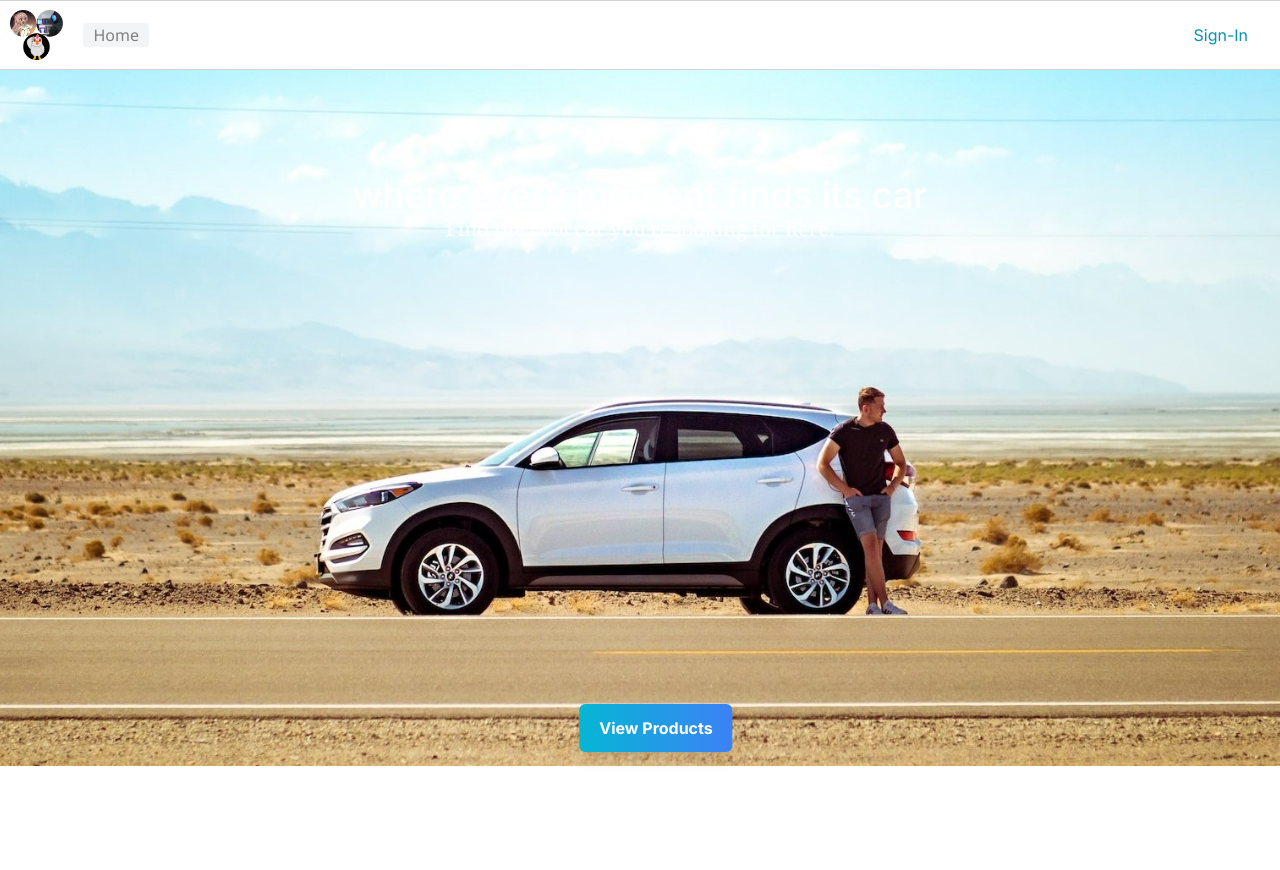
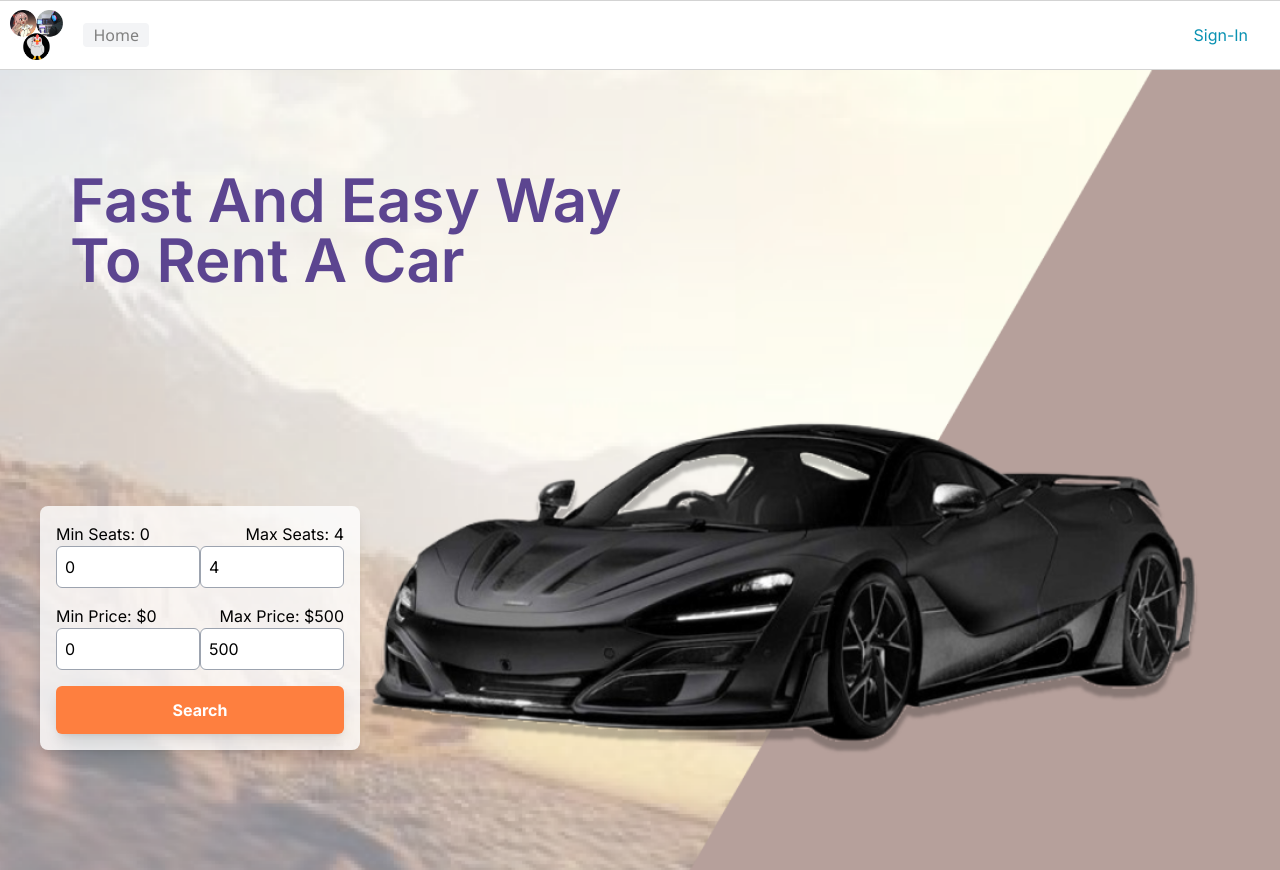
Before and after one commit to 2110503-2564/fe-project-2024-2-rest-in, a Next.js app: page / in a window 1280 px wide. Before the commit the page ends 800 px from the top, so only its background shows below. Built offline with nearby package versions, Linux system fonts and the light colour scheme; no server answers.

Commit message:
home bf link api

```diff
--- a/src/app/page.tsx
+++ b/src/app/page.tsx
@@ -1,23 +1,25 @@
 "use client"
+import { useState } from "react";
 import Banner from "@/components/Banner";
 import Link from "next/link";
 
 export default function Home() {
-  const handleClick = (e: React.MouseEvent<HTMLButtonElement>) => {
-    e.stopPropagation();
-  };
+
+  // const handleClick = (e: React.MouseEvent<HTMLButtonElement>) => {
+  //   e.stopPropagation();
+  // };
 
   return (
     <main>
       <Banner/>
-      <Link href="/cars" prefetch={true} >
+      {/* <Link href="/cars" prefetch={true} >
         <button className="bg-gradient-to-r from-cyan-500 to-blue-500 text-white border-none
         font-bold py-3 px-5 m-4 rounded-md z-30 absolute bottom-8 left-1/2 transform -translate-x-1/2
         shadow-lg transition-transform duration-300 hover:scale-105"
         onClick={handleClick}>
-            View Products
+            Search
         </button>
-      </Link>
+      </Link> */}
     </main>
   );
 }
--- a/src/components/Banner.tsx
+++ b/src/components/Banner.tsx
@@ -1,5 +1,5 @@
-"use client"
-import {useState} from "react";
+"use client";
+import { useState } from "react";
 import { useRouter } from "next/navigation";
 import styles from "./banner.module.css";
 import Image from "next/image";
@@ -7,30 +7,124 @@ import { useSession } from "next-auth/react";
 import Link from "next/link";
 
 export default function Banner() {
-    const covers =['/img/cover1.jpg', '/img/cover2.jpg', '/img/cover3.jpg', '/img/cover4.jpg']
+  const covers = [
+    "/img/cover1.png",
+    "/img/cover2.jpg",
+    "/img/cover3.jpg",
+    "/img/cover4.jpg",
+  ];
   const [index, setIndex] = useState(0);
-    const router = useRouter()
 
-    const {data:session} = useSession()
-    console.log(session?.user.token)
+  const [minPrice, setMinPrice] = useState(0);
+  const [maxPrice, setMaxPrice] = useState(500);
+  const [minSeat, setMinSeat] = useState(0);
+  const [maxSeat, setMaxSeat] = useState(4);
+
+  const handleClick = (e: React.MouseEvent<HTMLButtonElement>) => {
+    e.stopPropagation();
+  };
+
+  const router = useRouter();
+
+  const { data: session } = useSession();
+  console.log(session?.user.token);
 
   return (
-        <div className={styles.banner} onClick={()=>{setIndex(index+1)}}>
-            <Image src={covers[index%4]}
+    // <div className={styles.banner} onClick={()=>{setIndex(index+1)}}>
+    //     <Image src={covers[index%4]}
+    <div className={styles.banner}>
+      <Image
+        src={"/img/cover1.png"}
         alt="Event"
         fill={true}
         priority={true}
-            style={{ objectFit: 'cover' }} />
+        style={{ objectFit: "cover" }}
+      />
       <div className={styles.bannerText}>
-                <h1 className='text-4xl font-medium text-white'>where every moment finds its car</h1>
-                <h3 className='text-xl font-serif text-white'>Find the cool car you're looking for here.</h3>
+        <h1 className="text-6xl font-semibold text-[#5C4590]">
+          Fast And Easy Way <br /> To Rent A Car
+        </h1>
       </div>
-            {
+      {/* {
                 session? <div className="z-30 absolute top-5 right-10 font-semibold text-cyan-800 text-xl">
                     Welcome {session.user?.name}</div>
                 : null
-            }
+            } */}
+
+      <div className="absolute bottom-10 left-10 transform -translate-y-20 bg-white bg-opacity-80 p-4 rounded-lg shadow-lg z-20 w-80 flex flex-col gap-4">
+        {/* เลือกจำนวนที่นั่ง */}
+        <div>
+          <div className="flex justify-between">
+            <label htmlFor="minSeat" className="text-black">
+              Min Seats: {minSeat}
+            </label>
+            <label htmlFor="maxSeat" className="text-black">
+              Max Seats: {maxSeat}
+            </label>
+          </div>
+          <div className="flex justify-between">
+            <input
+              id="minSeat"
+              type="number"
+              value={minSeat}
+              min="0"
+              max={maxSeat - 1}
+              onChange={(e) => setMinSeat(Number(e.target.value))}
+              className="w-1/2 p-2 rounded-md border border-gray-400"
+            />
+            <input
+              id="maxSeat"
+              type="number"
+              value={maxSeat}
+              min={minSeat + 1}
+              max="8"
+              onChange={(e) => setMaxSeat(Number(e.target.value))}
+              className="w-1/2 p-2 rounded-md border border-gray-400"
+            />
+          </div>
         </div>
 
+        {/* เลือกช่วงราคา */}
+        <div>
+          <div className="flex justify-between">
+            <label htmlFor="minPrice" className="text-black">
+              Min Price: ${minPrice}
+            </label>
+            <label htmlFor="maxPrice" className="text-black">
+              Max Price: ${maxPrice}
+            </label>
+          </div>
+          <div className="flex justify-between">
+            <input
+              id="minPrice"
+              type="number"
+              value={minPrice}
+              min="0"
+              max={maxPrice - 1}
+              onChange={(e) => setMinPrice(Number(e.target.value))}
+              className="w-1/2 p-2 rounded-md border border-gray-400"
+            />
+            <input
+              id="maxPrice"
+              type="number"
+              value={maxPrice}
+              min={minPrice + 1}
+              max="1000"
+              onChange={(e) => setMaxPrice(Number(e.target.value))}
+              className="w-1/2 p-2 rounded-md border border-gray-400"
+            />
+          </div>
+        </div>
+
+        <Link href="/cars" prefetch={true}>
+          <button className="bg-[#FE7F3F] text-white border-none
+          font-bold py-3 px-5 rounded-md shadow-lg transition-transform duration-300 hover:scale-105 w-full text-center"
+          onClick={handleClick}>
+            Search
+          </button>
+        </Link>
+
+      </div>
+    </div>
   );
 }
--- a/src/components/banner.module.css
+++ b/src/components/banner.module.css
@@ -3,14 +3,20 @@
     padding: 5px;
     margin: 0;
     width: 100vw;
-    height: 87vh;
+    height: 100vh;
     position: relative;
 }
 
 .bannerText {
-    position: relative;
+    position: absolute;
     top: 100px;
+    left: 20px;
     z-index: 20;
-    text-align: center;
-    color: black;
+    text-align: left;
+    font-size: 3rem;
+    font-weight: 600;
+    padding-left: 50px;
+    display: flex;
+    flex-direction: column;
+    gap: 20px;
 }
```
Also changed, not shown: public/img/cover.png (added), public/img/cover1.png (added). Lines whose indentation alone changed are shown as unchanged.
